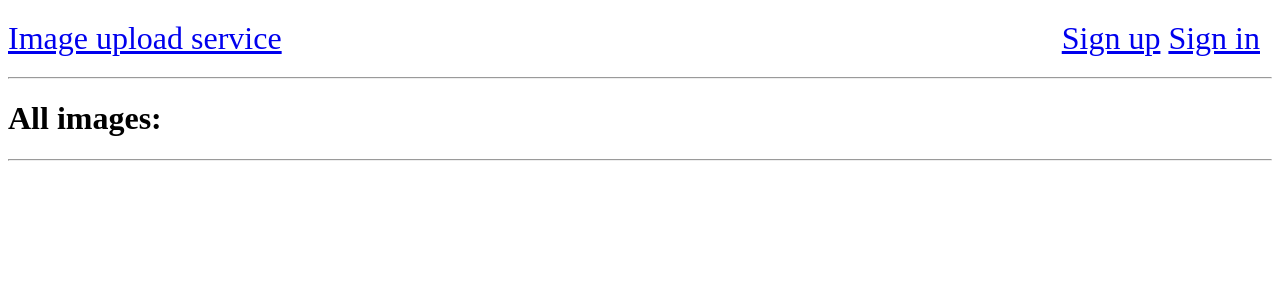
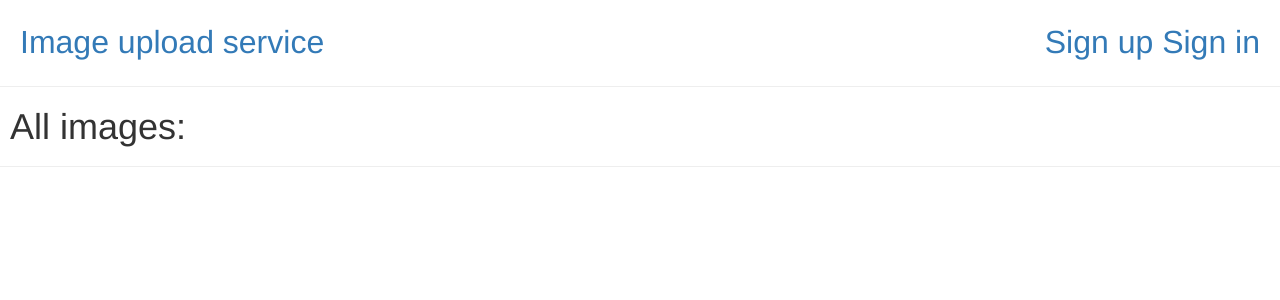
Before and after one commit to Froggy-G/ImageUploadService, a Django app: page / in a window 1280 px wide. Shown: the top 300 px of the page. Run offline with Django 3.2, Linux system fonts and the light colour scheme; data that the repository does not hold is empty; some libraries are stand-ins or nearby versions.

Commit message:
make site great again

```diff
--- a/Image_upload/static/css/image_upload.css
+++ b/Image_upload/static/css/image_upload.css
@@ -6,13 +6,15 @@
 .image_solo {
     max-width: 400px;
     max-height: 400px;
+    margin-left: 20px;
 }
 
 .header {
-    width: 300px;
+    width: 350px;
     font-size: 24pt;
     margin-top: 20px;
     margin-bottom: 20px;
+    margin-left: 20px;
 }
 
 .menu {
@@ -22,3 +24,11 @@
     top: 20px;
     right: 20px;
 }
+
+.margin {
+    margin-left: 20px;
+}
+
+.margin-10 {
+    margin-left: 10px;
+}
--- a/Image_upload/templates/Image_upload/base.html
+++ b/Image_upload/templates/Image_upload/base.html
@@ -4,6 +4,8 @@
 <head>
     <meta charset="UTF-8">
     <meta http-equiv="X-UA-Compatible" content="IE=edge">
+    <link rel="stylesheet" href="//maxcdn.bootstrapcdn.com/bootstrap/3.2.0/css/bootstrap.min.css">
+    <link rel="stylesheet" href="//maxcdn.bootstrapcdn.com/bootstrap/3.2.0/css/bootstrap-theme.min.css">
     <meta name="viewport" content="width=device-width, initial-scale=1.0">
     <title>Image upload service</title>
     <link rel="stylesheet" href="{% static 'css/image_upload.css' %}">
--- a/Image_upload/templates/Image_upload/image_list.html
+++ b/Image_upload/templates/Image_upload/image_list.html
@@ -1,9 +1,9 @@
 {% extends 'Image_upload/base.html' %}
 
 {% block content %}
-    <h1>All images:</h1>
+    <h1 class="margin-10">All images:</h1>
     {% for img in images %}
-        <a href="{% url 'image_page' pk=img.pk %}"><img class="image" src="{{ img.image.url }}"></a>
+        <a class="margin-10" href="{% url 'image_page' pk=img.pk %}"><img class="image" src="{{ img.image.url }}"></a>
     {% endfor %}
     <hr>
 
--- a/Image_upload/templates/Image_upload/image_page.html
+++ b/Image_upload/templates/Image_upload/image_page.html
@@ -3,7 +3,7 @@
 {% block content %}
     {% if user.is_authenticated and user.is_superuser %}
         <div>
-            <a href="{% url 'image_remove' pk=image.pk %}"><span>Delete image</span></a>
+            <a class="margin" href="{% url 'image_remove' pk=image.pk %}"><span>Delete image</span></a>
         </div>
     {% endif %}
         <div>
@@ -12,5 +12,5 @@
             {% endfor %}
         </div>
     <img class="image_solo" src="{{ image.image.url }}">
-    <h2>Views: {{ image.views }}</h2>
+    <h2 class="margin">Views: {{ image.views }}</h2>
 {% endblock %}
--- a/Image_upload/templates/registration/login.html
+++ b/Image_upload/templates/registration/login.html
@@ -1,6 +1,7 @@
 {% extends "Image_upload/base.html" %}
 
 {% block content %}
+    <div class="margin">
         {% if form.errors %}
             <p>Не удалось войти в систему. Неверный логин или пароль.</p>
         {% endif %}
@@ -21,4 +22,5 @@
             <input type="submit" value="Sign in" />
             <input type="hidden" name="next" value="{{ next }}" />
         </form>
+    </div>
 {% endblock %}
--- a/Image_upload/templates/registration/registration.html
+++ b/Image_upload/templates/registration/registration.html
@@ -1,6 +1,7 @@
 {% extends "Image_upload/base.html" %}
 
 {% block content %}
+    <div class="margin">
         {% if form.errors %}
             <p>Неудачно.</p>
         {% endif %}
@@ -9,4 +10,5 @@
             {{ form.as_p }}
             <input type="submit" value="Registration" />
         </form>
+    </div>
 {% endblock %}
```
Also changed, not shown: Image_upload/templates/Image_upload/image_new.html (+7 -5 lines). Lines whose indentation alone changed are shown as unchanged.
